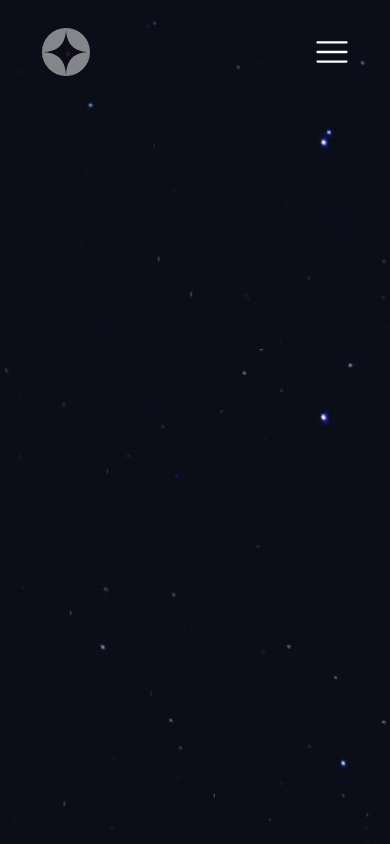
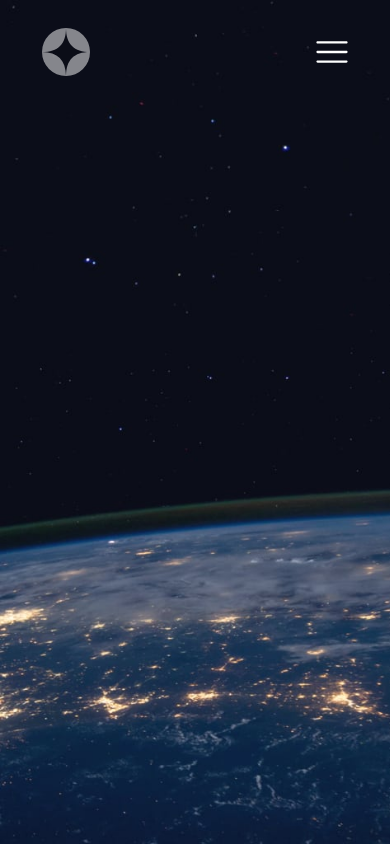
Before and after one commit to muhkyle17/birthday-reminder, a Next.js app: page / in a window 390 px wide. Built offline with nearby package versions, Linux system fonts and the light colour scheme; a web font is replaced by a local one.

Commit message:
Fix positioning of the background image

```diff
--- a/src/app/components/Navbar.jsx
+++ b/src/app/components/Navbar.jsx
@@ -21,7 +21,7 @@ const Navbar = () => {
         <hr className='bg-white opacity-30 w-5/6 mb-1 hidden xl:block' />
       </div>
 
-      <div className='w-5/6 hidden xl:w-1/2 md:flex flex-row items-center justify-end pr-8 xl:justify-between h-24 bg-white bg-opacity-5 xl:backdrop-blur-3xl lg:pr-16'>
+      <div className='w-5/6 hidden xl:w-1/2 md:flex flex-row items-center justify-end pr-8 xl:justify-between h-24 bg-white bg-opacity-5 lg:backdrop-blur-3xl lg:pr-16'>
         <hr className='bg-white w-10 opacity-30 mb-1 hidden xl:block' />
 
         <div className='flex flex-row items-center gap-10 uppercase'>
--- a/src/app/page.js
+++ b/src/app/page.js
@@ -2,7 +2,7 @@ import Navbar from '@/src/app/components/Navbar'
 
 export default function Home() {
   return (
-    <div className='bg-[url("/home/background-home-desktop.jpg")] bg-cover bg-no-repeat w-screen h-screen min-h-screen pt-0 lg:pt-10'>
+    <div className='bg-[url("/home/background-home-tablet.jpg")] lg:bg-[url("/home/background-home-desktop.jpg")] bg-cover lg:bg-right bg-no-repeat w-screen h-screen min-h-screen pt-0 lg:pt-10'>
       <Navbar />
     </div>
   )
```
